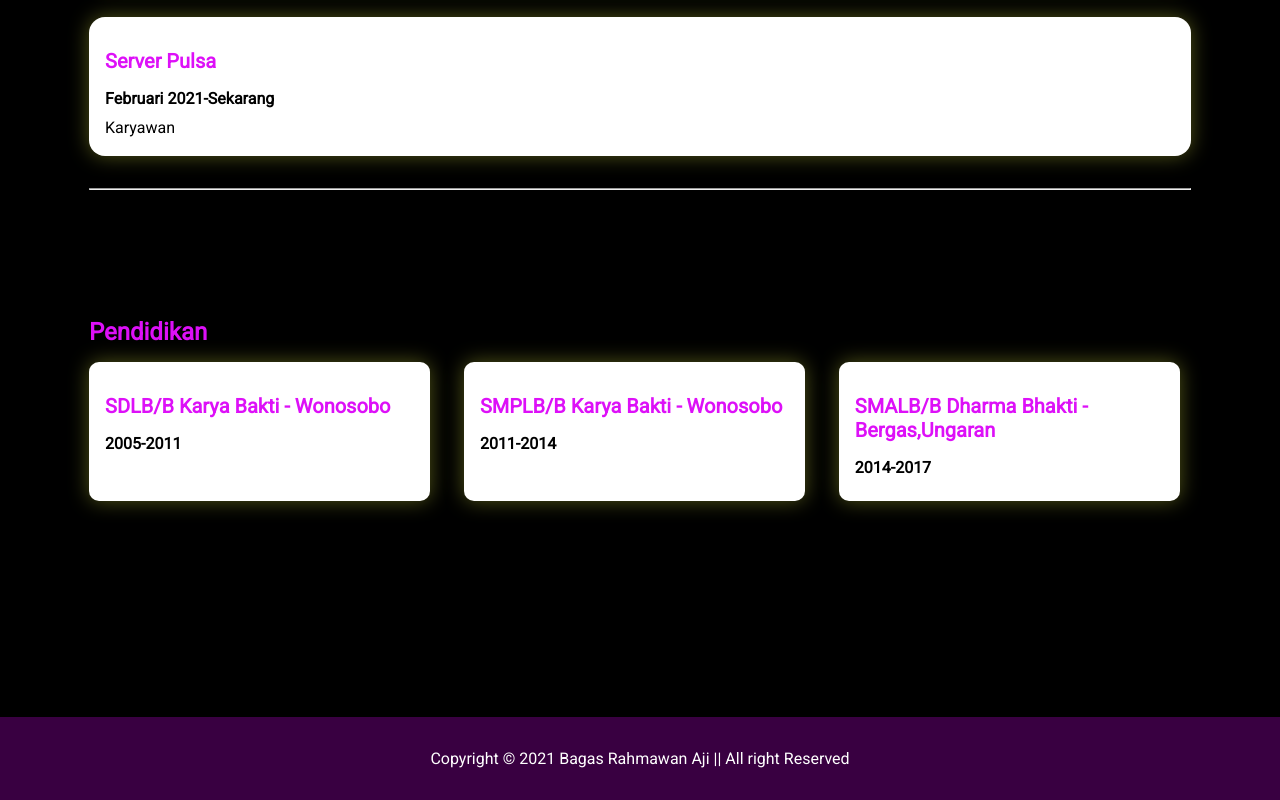
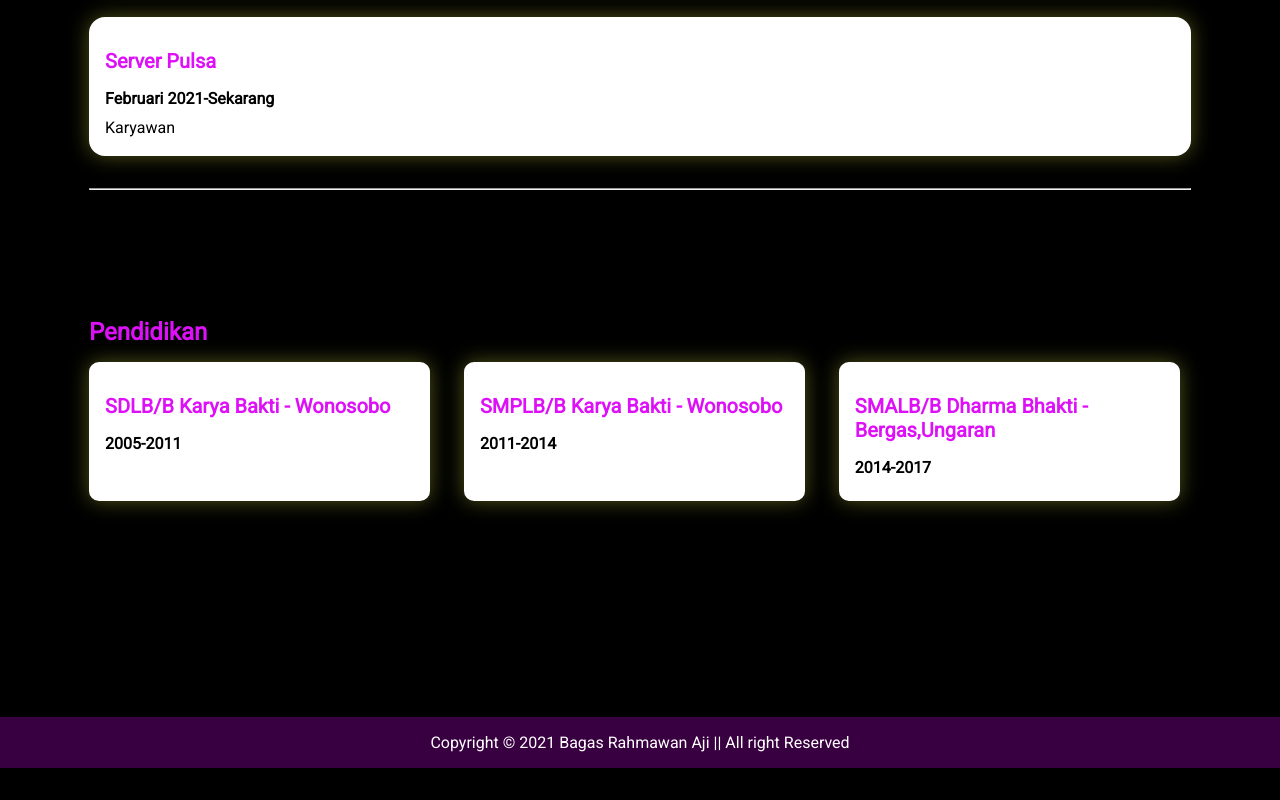
Before and after one commit to bagasrah1/03_bagasrahmawan.a_bab6.portfolio.website, a plain HTML site: page index.html in a window 1280 px wide. Shown: the part 2682-3482 px from the top of the page. After the commit the page ends 3450 px from the top, so only its background shows below. Drawn offline with Linux system fonts and the light colour scheme.

Commit message:
Update style.css

```diff
--- a/style.css
+++ b/style.css
@@ -216,7 +216,7 @@ hr{
 
 footer{
     text-align: center;
-    padding: 32px;
+    padding: 16px;
     background-color: #390041;
     color: white;
 }
```
